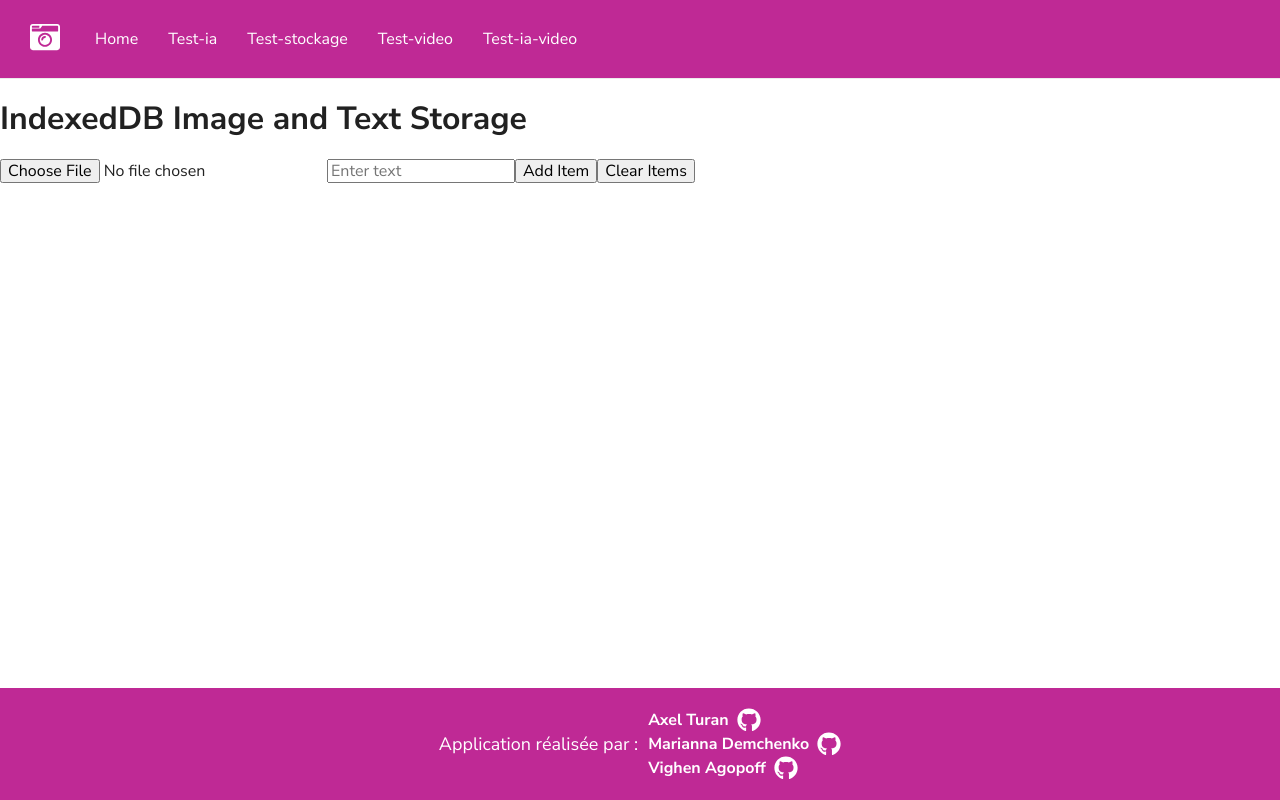
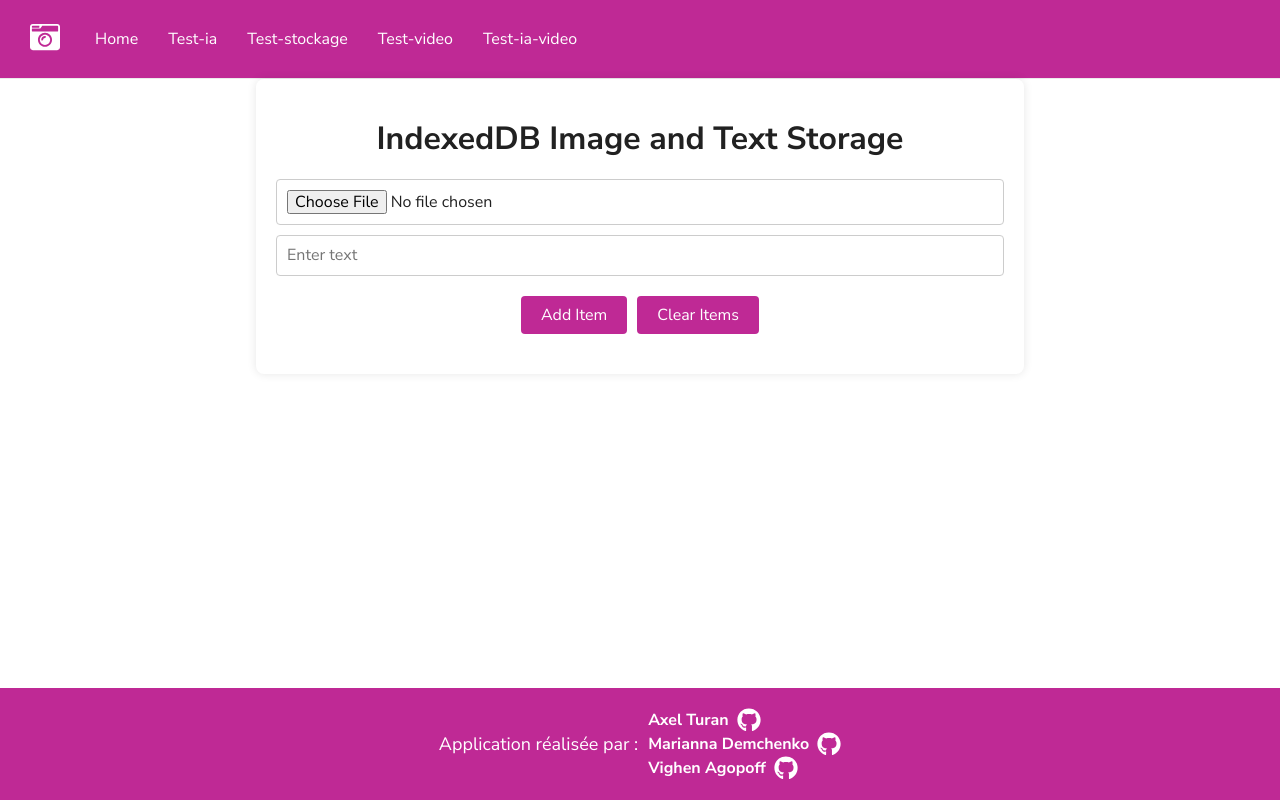
Before and after one commit to vylexcourchevel/ia-camera-detect-object, a React (Vite) app: page /test-stockage in a window 1280 px wide. Built offline with nearby package versions, Linux system fonts and the light colour scheme.

Commit message:
test indexes db styles added

```diff
--- a/src/App.css
+++ b/src/App.css
@@ -1,3 +1,8 @@
+#root{
+  display: flex;
+  flex-direction: column;
+  min-height: 100vh;
+}
 :root {
   font-size: 1rem;
 }
@@ -9,6 +14,7 @@
   --main-background-color: #ffffff;
   --frame-background-color: #f5f4fa;
   --border-color: #ececec;
+  --input-border-color: #ccc;
   --border: #afb1b8;
   --input-coor: rgba(33, 33, 33, 0.2);
 }
@@ -36,8 +42,10 @@ li {
 @media screen and (min-width: 480px) {
   .container {
     margin: 0 auto;
-    padding-left: 20px;
-    padding-right: 20px;
+    padding: 20px;
+    background-color: var(--main-background-color);
+    box-shadow: 0 0 10px rgba(0, 0, 0, 0.1);
+    border-radius: 8px;
 
     width: 480px;
   }
--- a/src/components/Template/Footer.css
+++ b/src/components/Template/Footer.css
@@ -4,17 +4,26 @@
   display: flex;
   justify-content: center;
   align-items: center;
+  margin-top: auto;
   padding: 20px;
-  position: fixed;
   width: 100%;
   bottom: 0;
 }
-
+@media (max-width: 480px) {
+  .footer {
+    display: block;
+    text-align: center;
+  }
+}
 .footer_text {
   margin-right: 10px;
   font-size: 18px;
 }
-
+@media (max-width: 480px) {
+  .footer_list {
+    margin-top: 15px;
+  }
+}
 .footer_link {
   display: flex;
   align-items: center;
--- a/src/components/Template/Footer.tsx
+++ b/src/components/Template/Footer.tsx
@@ -7,21 +7,21 @@ const Footer = () => {
   return (
     <footer className="footer">
       <p className="footer_text"> Application réalisée par :</p>
-      <ul>
+        <ul className="footer_list">
           <li>
-          <Link className="footer_link" to="https://github.com/Axel-EIN">
+            <Link className="footer_link" target="_blank" to="https://github.com/Axel-EIN">
               <p className="footer_name">Axel Turan</p>
               <FaGithub size={24} className="footer_icon" />
             </Link>
           </li>
           <li>
-          <Link className="footer_link" to="https://github.com/Manja2012">
+            <Link className="footer_link" target="_blank" to="https://github.com/Manja2012">
               <p className="footer_name">Marianna Demchenko</p>
               <FaGithub size={24} className="footer_icon" />
             </Link>
           </li>
           <li>
-          <Link className="footer_link" to="https://github.com/vylexcourchevel">
+            <Link className="footer_link" target="_blank" to="https://github.com/vylexcourchevel">
               <p className="footer_name">Vighen Agopoff</p>
               <FaGithub size={24} className="footer_icon" />
             </Link>
--- /dev/null
+++ b/src/components/TestIndexesDB/TestIndexesDB.css
@@ -0,0 +1,82 @@
+h1 {
+  text-align: center;
+  color: var(--text-color);
+}
+
+.input-container {
+  display: flex;
+  flex-direction: column;
+  gap: 10px;
+  margin-bottom: 20px;
+}
+
+input[type="file"],
+input[type="text"] {
+  padding: 10px;
+  border: 1px solid var(--input-border-color);
+  border-radius: 4px;
+}
+
+button {
+  padding: 10px 20px;
+  margin: 5px;
+  border: none;
+  border-radius: 4px;
+  background-color: var(--bg-color-header);
+  color: var(--main-background-color);
+  cursor: pointer;
+}
+
+button:hover {
+  background-color: var(--accent-color);
+}
+
+.button-container {
+  display: flex;
+  justify-content: center;
+  gap: 10px;
+  margin-bottom: 20px;
+}
+
+.items-container {
+  display: flex;
+  flex-direction: column;
+  gap: 20px;
+}
+
+.item {
+  padding: 15px;
+  border: 1px solid var(--input-border-color);
+  border-radius: 8px;
+  background-color: var(--main-background-color);
+  box-shadow: 0 0 5px rgba(0, 0, 0, 0.1);
+}
+
+.item h3 {
+  margin-top: 0;
+  color: var(--border);
+  text-align: center;
+}
+
+.item p {
+  text-align: center;
+}
+
+.item img {
+  max-width: 100%;
+  height: auto;
+  border-radius: 4px;
+  margin: 0 auto;
+}
+
+.delete_button {
+  display: block;
+  width: fit-content;
+  margin: 10px auto 0;
+  padding: 8px 16px;
+  background-color: var(--bg-color-header);
+  color: var(--main-background-color);
+  border: none;
+  border-radius: 4px;
+  cursor: pointer;
+}
--- a/src/components/TestIndexesDB/TestIndexesDB.jsx
+++ b/src/components/TestIndexesDB/TestIndexesDB.jsx
@@ -1,10 +1,11 @@
-import { useState, useEffect } from 'react';
-import { addItem, getItems, clearItems } from '../../db.js';
+import { useState, useEffect } from "react";
+import { addItem, getItems, clearItems, deleteItem } from "../../db.js";
+import "./TestIndexesDB.css";
 
 const TestIndexesDB = () => {
   const [items, setItems] = useState([]);
   const [selectedFile, setSelectedFile] = useState(null);
-  const [textValue, setTextValue] = useState('');
+  const [textValue, setTextValue] = useState("");
 
   useEffect(() => {
     const fetchItems = async () => {
@@ -19,7 +20,7 @@ const TestIndexesDB = () => {
   };
 
   const handleAddItem = async () => {
-    if (!selectedFile || textValue.trim() === '') return;
+    if (!selectedFile || textValue.trim() === "") return;
 
     const reader = new FileReader();
     reader.onload = async (event) => {
@@ -27,13 +28,13 @@ const TestIndexesDB = () => {
         image: event.target.result,
         text: textValue,
         name: selectedFile.name,
-        type: selectedFile.type
+        type: selectedFile.type,
       };
       await addItem(item);
       const allItems = await getItems();
       setItems(allItems);
       setSelectedFile(null);
-      setTextValue('');
+      setTextValue("");
     };
     reader.readAsDataURL(selectedFile);
   };
@@ -43,9 +44,16 @@ const TestIndexesDB = () => {
     setItems([]);
   };
 
+  const handleDeleteItem = async (id) => {
+    await deleteItem(id);
+    const updatedItems = await getItems();
+    setItems(updatedItems);
+  };
+
   return (
-    <div>
+    <div className="container">
       <h1>IndexedDB Image and Text Storage</h1>
+      <div className="input-container">
         <input type="file" onChange={handleFileChange} />
         <input
           type="text"
@@ -53,14 +61,23 @@ const TestIndexesDB = () => {
           onChange={(e) => setTextValue(e.target.value)}
           placeholder="Enter text"
         />
+      </div>
+      <div className="button-container">
         <button onClick={handleAddItem}>Add Item</button>
         <button onClick={handleClearItems}>Clear Items</button>
-      <div>
+      </div>
+      <div className="items-container">
         {items.map((item, index) => (
-          <div key={index}>
+          <div key={index} className="item">
             <h3>{item.name}</h3>
             <p>{item.text}</p>
-            <img src={item.image} alt={item.name} style={{ width: '200px' }} />
+            <img src={item.image} alt={item.name} />
+            <button
+              className="delete_button"
+              onClick={() => handleDeleteItem(item.id)}
+            >
+              Delete
+            </button>
           </div>
         ))}
       </div>
--- a/src/db.js
+++ b/src/db.js
@@ -30,3 +30,11 @@ export const clearItems = async () => {
   await store.clear();
   await tx.done;
 };
+
+export const deleteItem = async (id) => {
+  const db = await dbPromise;
+  const tx = db.transaction('items', 'readwrite');
+  const store = tx.objectStore('items');
+  await store.delete(id);
+  await tx.done;
+};
```
Also changed, not shown: src/main.jsx (+4 -5 lines). Lines whose indentation alone changed are shown as unchanged.
